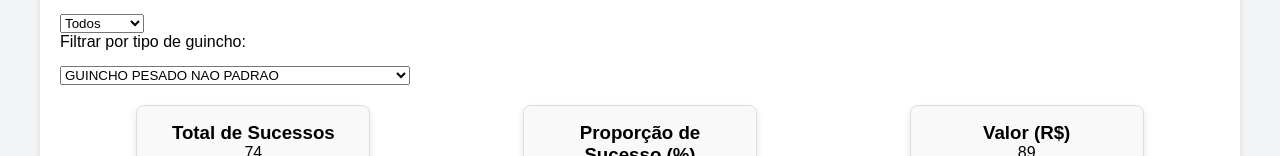
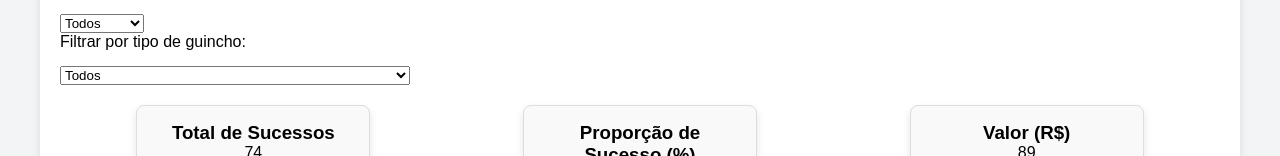
Before and after one commit to Hal9000-Porto/web_sprint3, a React (Vite) app: page /historico in a window 1280 px wide. Shown: the part 290-446 px from the top of the page. Built offline with nearby package versions, Linux system fonts and the light colour scheme.

Commit message:
chore: remove unused option

```diff
--- a/src/routes/Historico/index.jsx
+++ b/src/routes/Historico/index.jsx
@@ -8,12 +8,13 @@ export default function Historico() {
     }
 
     const [selectedMonth, setSelectedMonth] = useState("all");
+    const [selectedType, setSelectedType] = useState("all");
 
     return (
         <div id="history" className="tab-content">
             <h2>Histórico de Atendimentos</h2>
-            <div class="formulario">
-                <label for="filterMonth">Filtrar por mês:</label>
+            <div className="formulario">
+                <label htmlFor="filterMonth">Filtrar por mês:</label>
                 <select
                     id="filterMonth"
                     onChange={(e) => setSelectedMonth(e.target.value)}
@@ -34,28 +35,30 @@ export default function Historico() {
                     <option value="12">Dezembro</option>
                 </select>
 
-                <label for="filterType">Filtrar por tipo de guincho:</label>
-                <select id="filterType" onchange="filterData()">
-                    <option value="guincho_pesado_nao_padrao">
+                <label htmlFor="filterType">Filtrar por tipo de guincho:</label>
+                <select
+                    id="filterType"
+                    onChange={(e) => setSelectedType(e.target.value)}
+                    value={selectedType}
+                >
+                    <option value="all">Todos</option>
+                    <option value="GUINCHO PESADO NAO PADRAO">
                         GUINCHO PESADO NAO PADRAO
                     </option>
-                    <option value="pesado_com_plat_hidraulica_munck">
+                    <option value="PESADO COM PLAT HIDRAULICA MUNCK">
                         PESADO COM PLAT HIDRAULICA MUNCK
                     </option>
-                    <option value="pesado_com_plataforma_hidraulica">
+                    <option value="PESADO COM PLATAFORMA HIDRAULICA">
                         PESADO COM PLATAFORMA HIDRAULICA
                     </option>
-                    <option value="pesado_com_plataforma_hidraulica_e_band">
+                    <option value="PESADO COM PLATAFORMA HIDRAULICA E BAND">
                         PESADO COM PLATAFORMA HIDRAULICA E BAND
                     </option>
-                    <option value="pesado_com_quinta_roda_e_bandeja">
+                    <option value="PESADO COM QUINTA RODA E BANDEJA">
                         PESADO COM QUINTA RODA E BANDEJA
                     </option>
-                    <option value="pesado_com_torre_e_lanca">
+                    <option value="PESADO COM TORRE E LANCA">
                         PESADO COM TORRE E LANCA
-                    </option>
-                    <option value="pesado_com_plataforma_hidraulica_2">
-                        PESADO COM PLATAFORMA HIDRAULICA
                     </option>
                     <option value="pesado_com_plataforma_hidraulica_e_lanca">
                         PESADO COM PLATAFORMA HIDRAULICA E LANCA
@@ -68,16 +71,16 @@ export default function Historico() {
                     </option>
                 </select>
 
-                <div class="card-container">
-                    <div class="card">
+                <div className="card-container">
+                    <div className="card">
                         <h3>Total de Sucessos</h3>
                         <p id="totalSuccess">74</p>
                     </div>
-                    <div class="card">
+                    <div className="card">
                         <h3>Proporção de Sucesso (%)</h3>
                         <p id="successRatio">55</p>
                     </div>
-                    <div class="card">
+                    <div className="card">
                         <h3>Valor (R$)</h3>
                         <p id="totalValue">89</p>
                     </div>
@@ -97,9 +100,8 @@ export default function Historico() {
                         {historico
                             .filter(
                                 (atendimento) =>
-                                    selectedMonth === "all" ||
-                                    extrairMes(atendimento.data) ===
-                                    selectedMonth
+                                    (selectedMonth === "all" || extrairMes(atendimento.data) === selectedMonth) &&
+                                    (selectedType === "all" || atendimento.tipo === selectedType)
                             )
                             .map((atendimento) => (
                                 <tr key={atendimento.ordemServico}>
```
